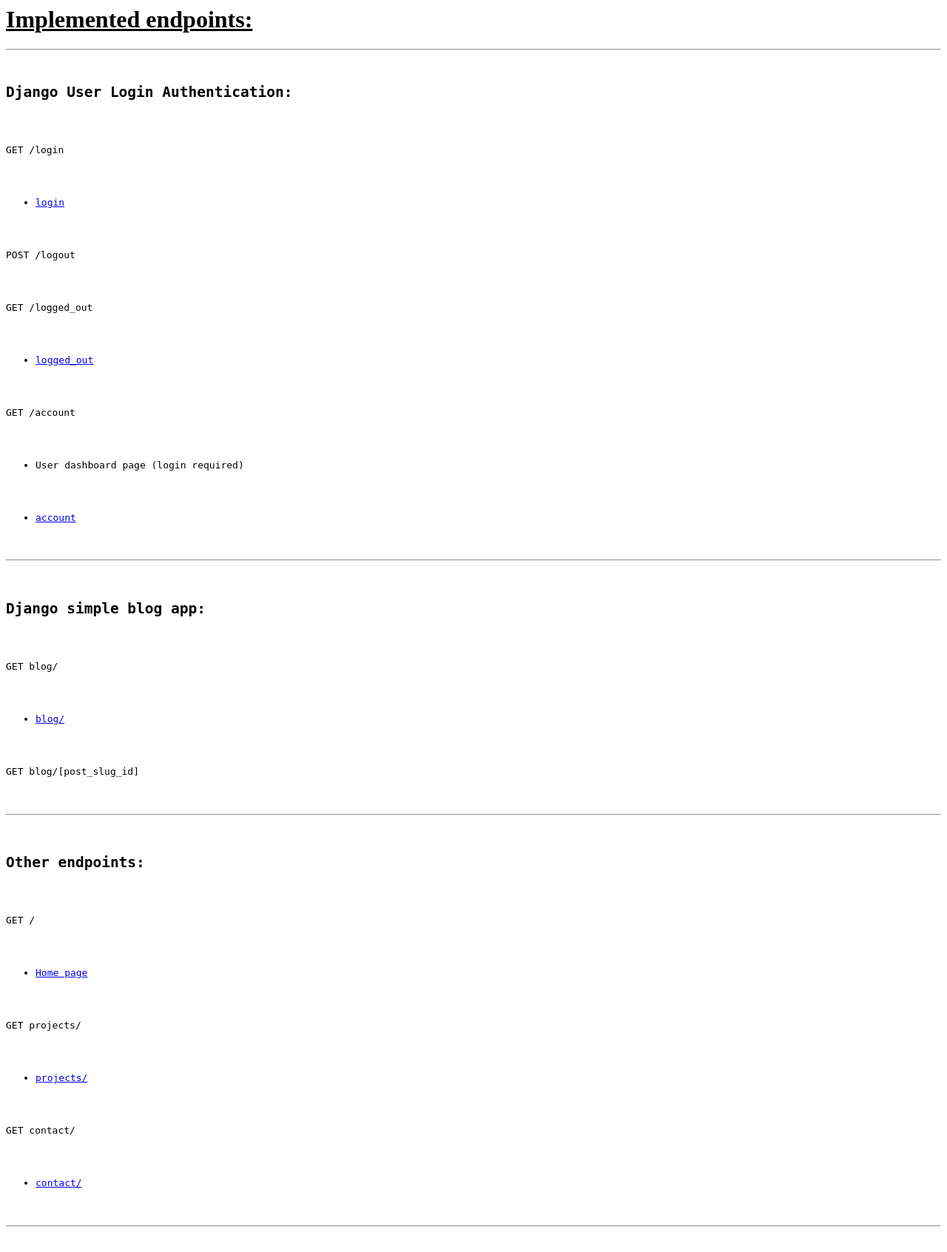
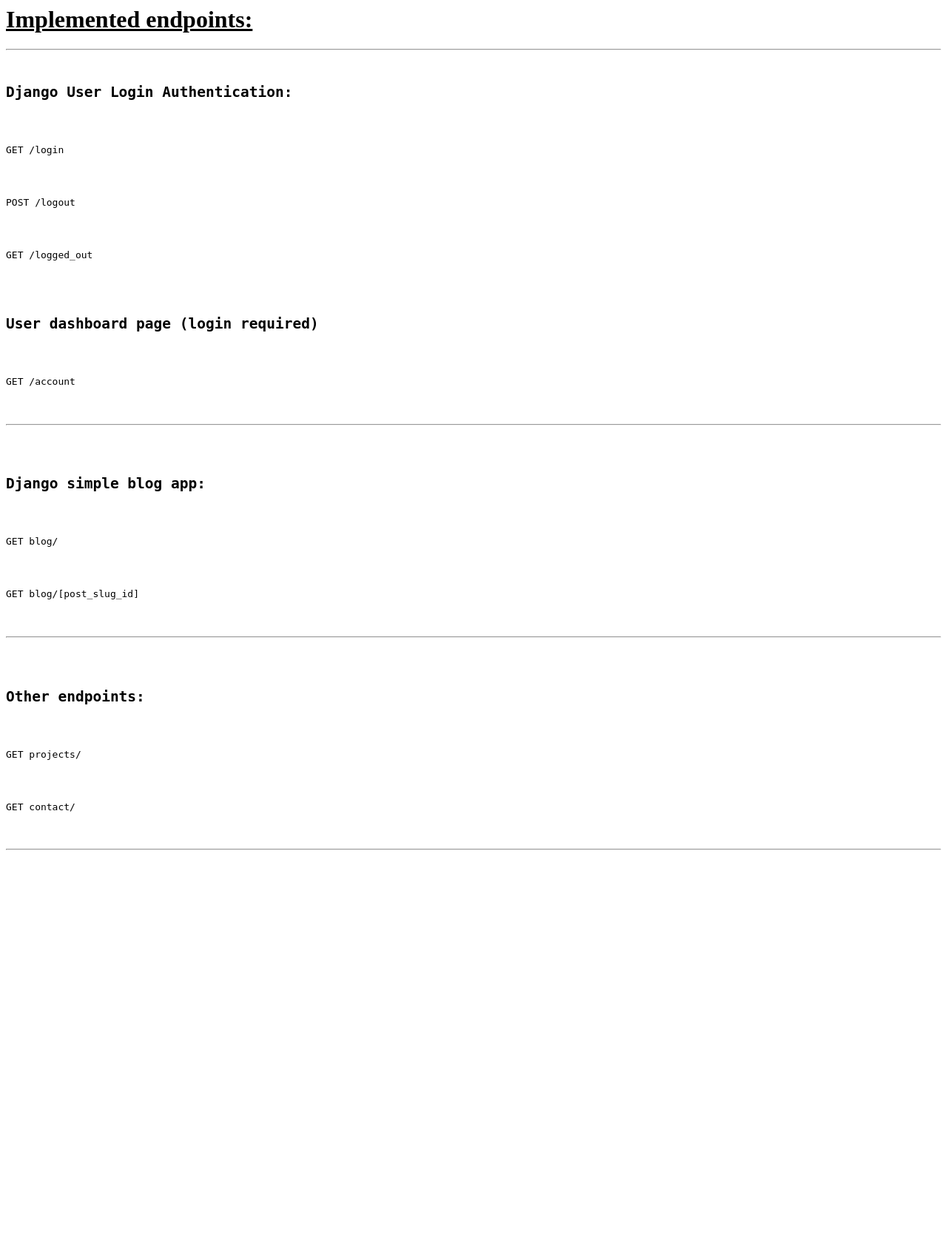
Before and after one commit to DanielPalacz/DjangoSimpleBlogApp, a Django app: template mysite/login/templates/registration/info.html in a window 1280 px wide. Shown: the whole page at 74% size. After the commit the page ends 1149 px from the top, so only its background shows below. Run offline with Django 5.2, Linux system fonts and the light colour scheme; the template is opened without the code that fills it, so the values that code supplies are empty.

Commit message:
updates info endopoint

```diff
--- a/mysite/login/templates/registration/info.html
+++ b/mysite/login/templates/registration/info.html
@@ -4,26 +4,21 @@
     <pre>
     <h2>Django User Login Authentication:</h2>
     <p>GET /login</p>
-    <ul><li><a href="login">login</a></li></ul>
     <p>POST /logout</p>
     <p>GET /logged_out</p>
-    <ul><li><a href="logged_out">logged_out</a></li></ul>
+
+    <h2>User dashboard page (login required)</h2>
     <p>GET /account</p>
-    <ul><li>User dashboard page (login required)</li></ul>
-    <ul><li><a href="account">account</a></li></ul>
     <hr>
+
     <h2>Django simple blog app:</h2>
     <p>GET blog/</p>
-    <ul><li><a href="blog/">blog/</a></li></ul>
     <p>GET blog/[post_slug_id]</p>
     <hr>
+
     <h2>Other endpoints:</h2>
-    <p>GET /</p>
-    <ul><li><a href="/">Home page</a></li></ul>
     <p>GET projects/</p>
-    <ul><li><a href="projects/">projects/</a></li></ul>
     <p>GET contact/</p>
-    <ul><li><a href="contact/">contact/</a></li></ul>
     <hr>
 </pre>
 </div>
```
